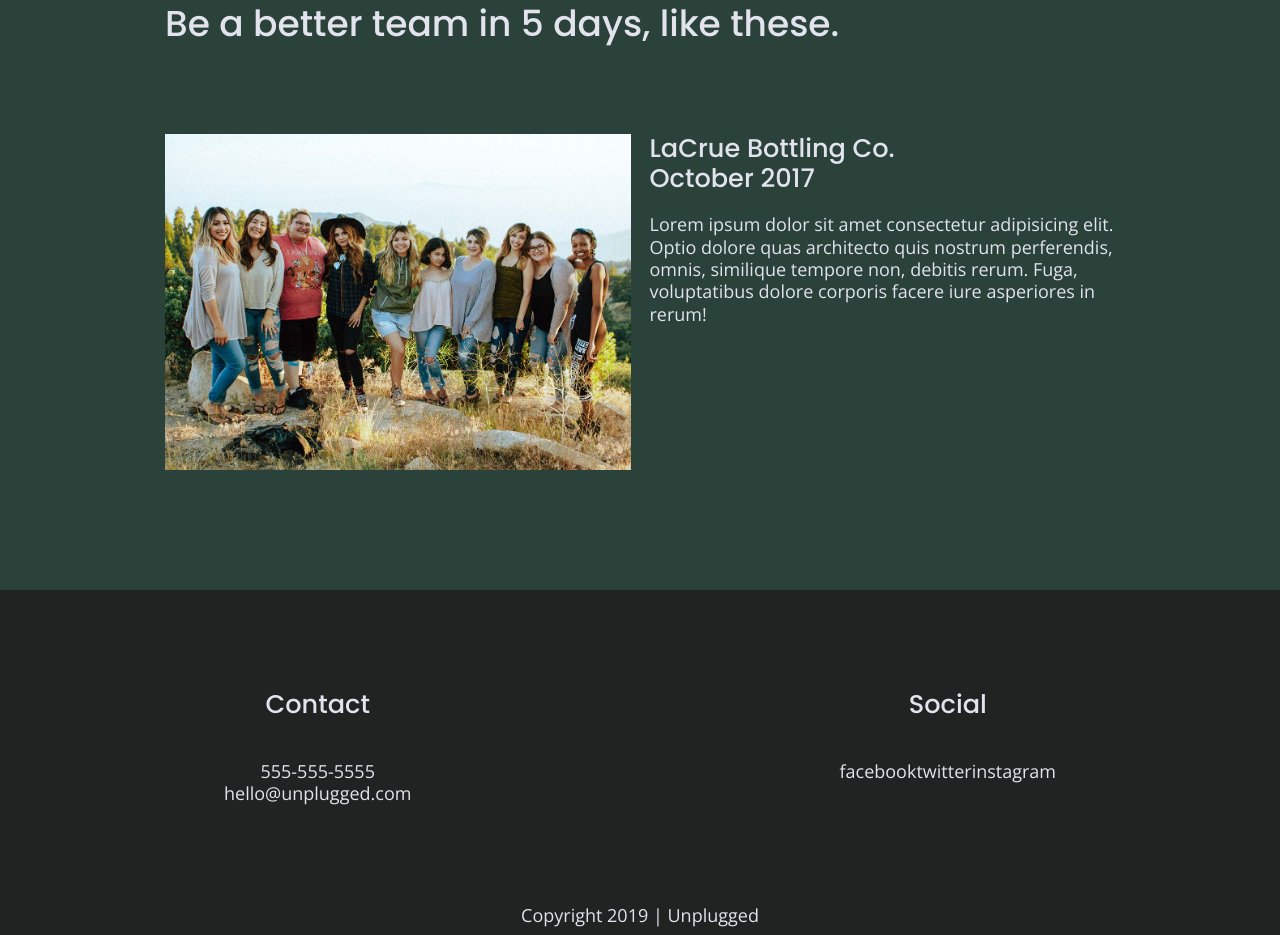
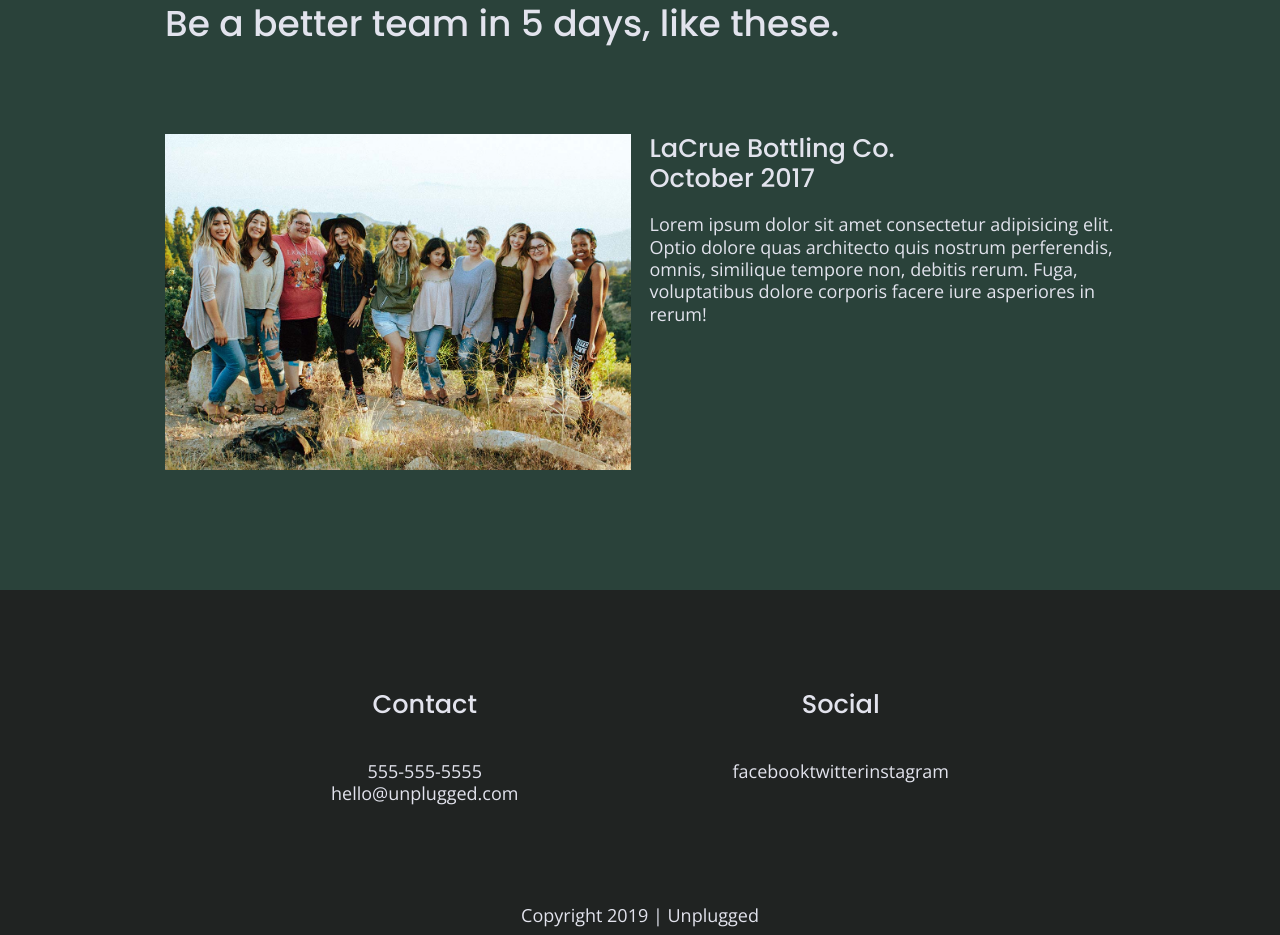
Before and after one commit to krissygroom/unplugged-retreat, a website built with Parcel: page index.html in a window 1280 px wide. Shown: the part 1776-2711 px from the top of the page. Built offline with nearby package versions, Linux system fonts and the light colour scheme.

Commit message:
Small formatting edits

```diff
--- a/css/main.css
+++ b/css/main.css
@@ -782,7 +782,9 @@ input[type=button] {
   }
 
   /* Footer */
-  /* no changes */
+  .footer-content {
+    justify-content: space-around;
+  }
 
   /* Hero Section */
   .hero-area {
```
